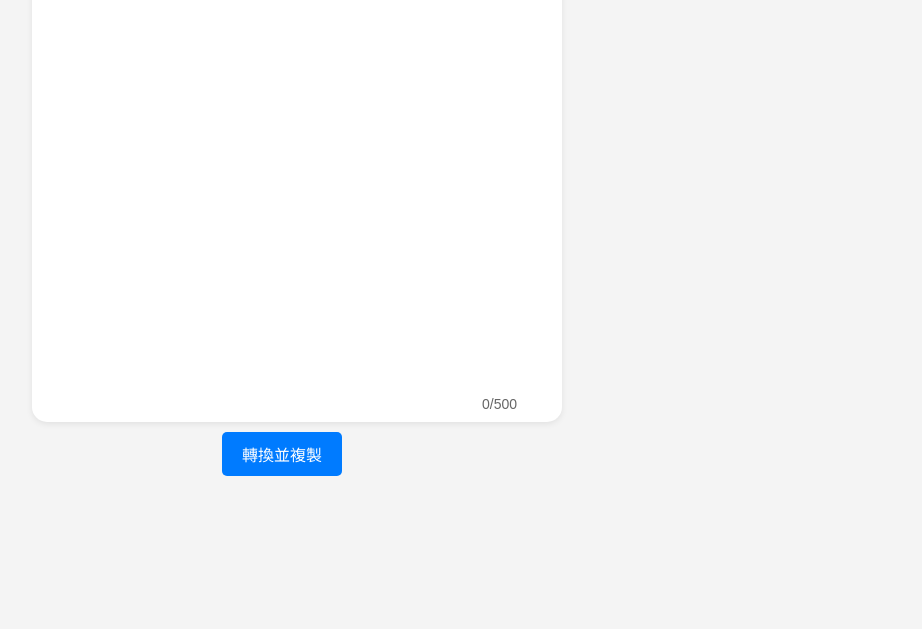
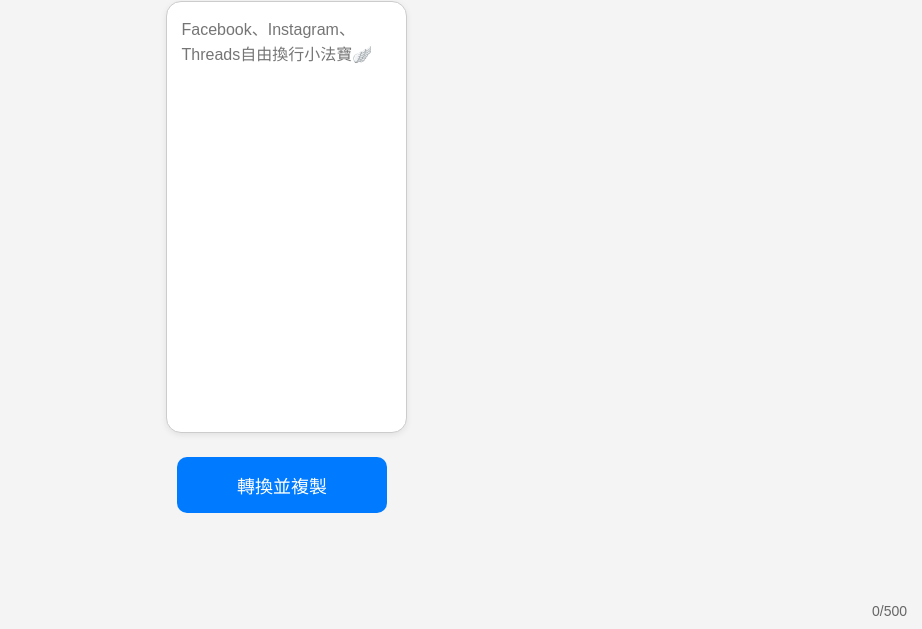
Before and after one commit to Jim245001/NiceTyper, a plain HTML site: page index.html in a window 1280 px wide. Shown: the part 171-800 px from the top of the page, without its empty margins (358-1280 px from the left). Drawn offline with Linux system fonts and the light colour scheme; some packages are replaced by stand-ins of ours; a script that the page names is missing; a web font is replaced by a local one.

Commit message:
NiceTyper_1.2_RWD

```diff
--- a/index.html
+++ b/index.html
@@ -7,74 +7,86 @@
     <title>特殊換行轉換 & 一鍵複製</title>
     <script src="https://cdnjs.cloudflare.com/ajax/libs/clipboard.js/2.0.8/clipboard.min.js"></script>
     <style>
+        /* 保持畫面適應手機，不允許水平滾動 */
+        html,
         body {
+            width: 100%;
+            height: 100vh;
+            margin: 0;
+            padding: 0;
+            overflow: hidden;
+            /* 避免滾動 */
             font-family: Arial, sans-serif;
             text-align: center;
             background-color: #f4f4f4;
-            padding: 10px;
+            display: flex;
+            flex-direction: column;
+            align-items: center;
+            justify-content: center;
         }
 
+        /* 標題間距 */
         h2 {
             color: #333;
-            margin-top: 10px;
-            margin-bottom: 20px;
+            margin: 10px 0;
         }
 
+        /* 讓 textarea 占 60% 螢幕高度，確保在手機上不會過小 */
         .textarea-container {
-            position: relative;
-            width: 95%;
+            width: 90%;
             max-width: 500px;
-            margin: 0 auto;
+            margin-bottom: 10px;
         }
 
         textarea {
             width: 100%;
-            height: 480px;
-            font-size: 17px;
+            height: 50vh;
+            /* 佔據 50% 螢幕高度 */
+            min-height: 200px;
+            /* 最小高度 */
+            max-height: 60vh;
+            /* 最大高度 */
+            font-size: 16px;
             line-height: 1.6;
-            border: none;
+            border: 1px solid #ccc;
             border-radius: 15px;
             padding: 15px;
             background-color: #fff;
             box-shadow: 0 2px 6px rgba(0, 0, 0, 0.08);
             resize: none;
-            display: block;
             font-family: 'jfOpenHuninn', sans-serif;
         }
 
+        /* 讓字數顯示固定在 textarea 右下角 */
         #charCount {
             position: absolute;
             bottom: 10px;
             right: 15px;
             font-size: 14px;
             color: #666;
-            /* 預設灰色 */
-            font-family: Arial, sans-serif;
         }
 
-        /* 超過 500 字時變紅色 */
+        /* 超過 500 字時變紅 */
         #charCount.exceed {
             color: red;
             font-weight: bold;
         }
 
-
+        /* 設定按鈕適應手機大小 */
         button {
-            padding: 0px;
-            margin: 10px;
-            font-size: 16px;
+            width: 90%;
+            max-width: 500px;
+            padding: 15px;
+            font-size: 18px;
             border: none;
-            border-radius: 5px;
+            border-radius: 10px;
             cursor: pointer;
+            margin-top: 10px;
         }
 
+        /* 轉換按鈕 */
         .convert-btn {
             color: white;
-            border: none;
-            border-radius: 5px;
-            padding: 10px 20px;
-            font-size: 16px;
-            cursor: pointer;
             transition: background-color 0.3s;
         }
 
@@ -88,16 +100,23 @@
             /* 綠色 */
         }
 
-
+        /* 按鈕 hover 效果 */
         button:hover {
             opacity: 0.8;
         }
 
-        @font-face {
-            font-family: 'jfOpenHuninn';
-            src: url('fonts/jf-openhuninn-2.1.ttf') format('truetype');
-            font-weight: normal;
-            font-style: normal;
+        /* 手機 RWD 微調 */
+        @media (max-width: 768px) {
+            textarea {
+                font-size: 14px;
+                height: 55vh;
+                /* 在手機上稍微放大 */
+            }
+
+            button {
+                font-size: 16px;
+                padding: 12px;
+            }
         }
     </style>
 </head>
@@ -107,7 +126,7 @@
 
     <div>
         <div class="textarea-container">
-            <textarea id="inputText" maxlength="500" placeholder="輸入有多行的文字..."></textarea>
+            <textarea id="inputText" maxlength="500" placeholder="Facebook、Instagram、Threads自由換行小法寶🪽"></textarea>
             <span id="charCount">0/500</span>
         </div>
         <button id="convertCopyBtn" class="convert-btn blue" onclick="convertAndCopy()">轉換並複製</button>
```
